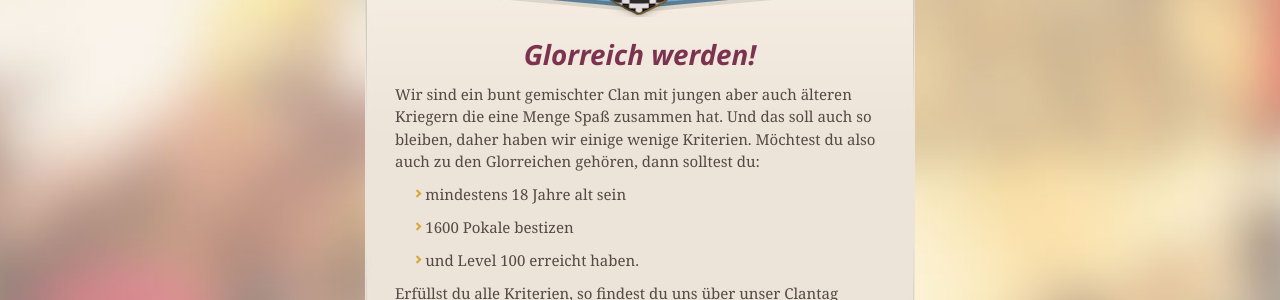
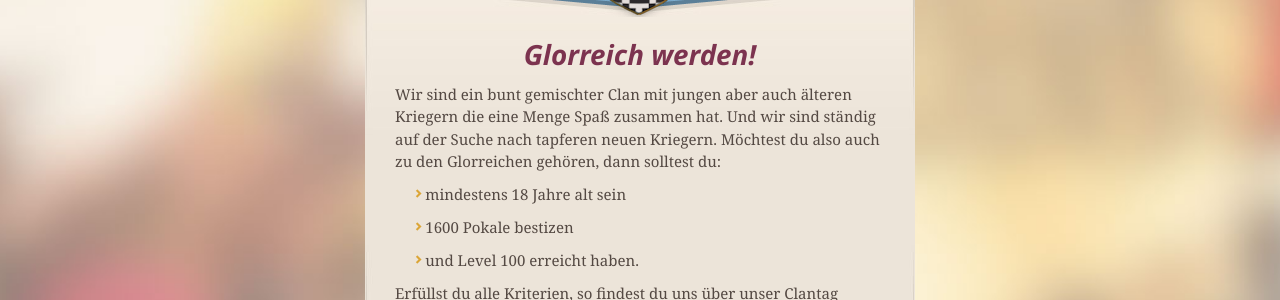
Before and after one commit to glorreich/glorreich.github.io, a Jekyll site: the page built from _posts/2014-11-19-aufnahme.markdown, in a window 1280 px wide. Shown: the part 202-502 px from the top of the page. Built offline with Jekyll 4.4.1, drawn with Linux system fonts in a browser that asks for light colours; nearby versions of some CDN libraries.

Commit message:
Update 2014-11-19-aufnahme.markdown

```diff
--- a/_posts/2014-11-19-aufnahme.markdown
+++ b/_posts/2014-11-19-aufnahme.markdown
@@ -7,8 +7,8 @@ tags: aufnahme
 ---
 
 Wir sind ein bunt gemischter Clan mit jungen aber auch älteren
-Kriegern die eine Menge Spaß zusammen hat. Und das soll auch so
-bleiben, daher haben wir einige wenige Kriterien.
+Kriegern die eine Menge Spaß zusammen hat. Und wir sind ständig
+auf der Suche nach tapferen neuen Kriegern.
 Möchtest du also auch zu den Glorreichen gehören, dann solltest du:
 
 * mindestens 18 Jahre alt sein
```
